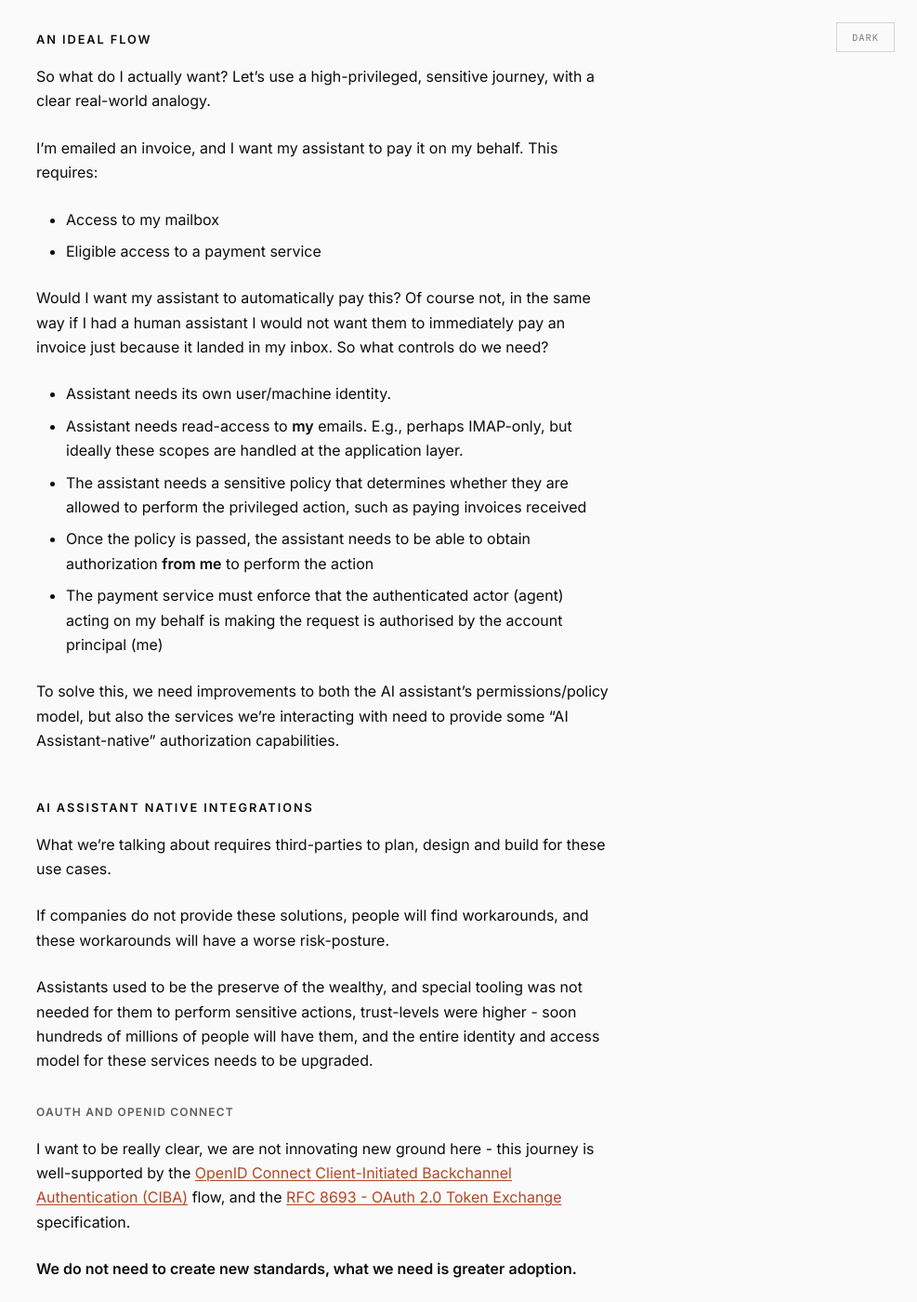
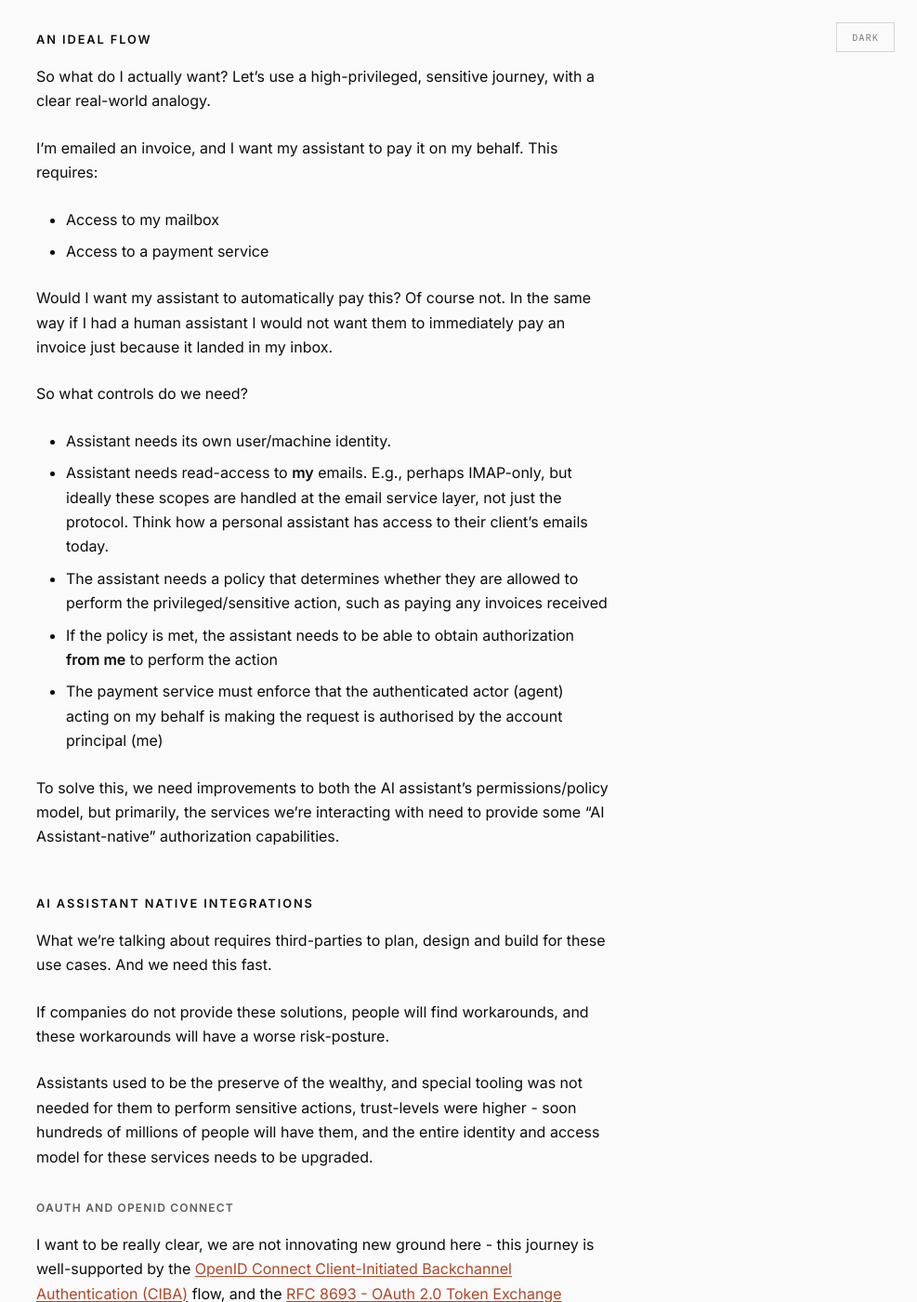
Before and after one commit to timsearle/timsearle.github.io, a Jekyll site: the page built from _posts/2026-02-11-agentic-identity.md, in a window 1280 px wide and 1400 px high, scrolled down 3896 px. Shown: the whole window at 93% size, without its empty margins (293-1280 px from the left). Built offline with Jekyll 4.4.1, drawn with Linux system fonts in a browser that asks for light colours.

Commit message:
Clean up scenario and bullets

```diff
--- a/_posts/2026-02-11-agentic-identity.md
+++ b/_posts/2026-02-11-agentic-identity.md
@@ -83,21 +83,23 @@ So what do I actually want? Let’s use a high-privileged, sensitive journey, wi
 I’m emailed an invoice, and I want my assistant to pay it on my behalf. This requires:
 
 - Access to my mailbox
-- Eligible access to a payment service
+- Access to a payment service
 
-Would I want my assistant to automatically pay this? Of course not, in the same way if I had a human assistant I would not want them to immediately pay an invoice just because it landed in my inbox. So what controls do we need?
+Would I want my assistant to automatically pay this? Of course not. In the same way if I had a human assistant I would not want them to immediately pay an invoice just because it landed in my inbox.
+
+So what controls do we need?
 
 - Assistant needs its own user/machine identity.
-- Assistant needs read-access to **my** emails. E.g., perhaps IMAP-only, but ideally these scopes are handled at the application layer.
-- The assistant needs a sensitive policy that determines whether they are allowed to perform the privileged action, such as paying invoices received
-- Once the policy is passed, the assistant needs to be able to obtain authorization **from me** to perform the action
+- Assistant needs read-access to **my** emails. E.g., perhaps IMAP-only, but ideally these scopes are handled at the email service layer, not just the protocol. Think how a personal assistant has access to their client’s emails today.
+- The assistant needs a policy that determines whether they are allowed to perform the privileged/sensitive action, such as paying any invoices received
+- If the policy is met, the assistant needs to be able to obtain authorization **from me** to perform the action
 - The payment service must enforce that the authenticated actor (agent) acting on my behalf is making the request is authorised by the account principal (me)
 
-To solve this, we need improvements to both the AI assistant’s permissions/policy model, but also the services we’re interacting with need to provide some “AI Assistant-native” authorization capabilities.
+To solve this, we need improvements to both the AI assistant’s permissions/policy model, but primarily, the services we’re interacting with need to provide some “AI Assistant-native” authorization capabilities.
 
 ## AI Assistant Native Integrations
 
-What we’re talking about requires third-parties to plan, design and build for these use cases.
+What we’re talking about requires third-parties to plan, design and build for these use cases. And we need this fast.
 
 If companies do not provide these solutions, people will find workarounds, and these workarounds will have a worse risk-posture.
 
```
